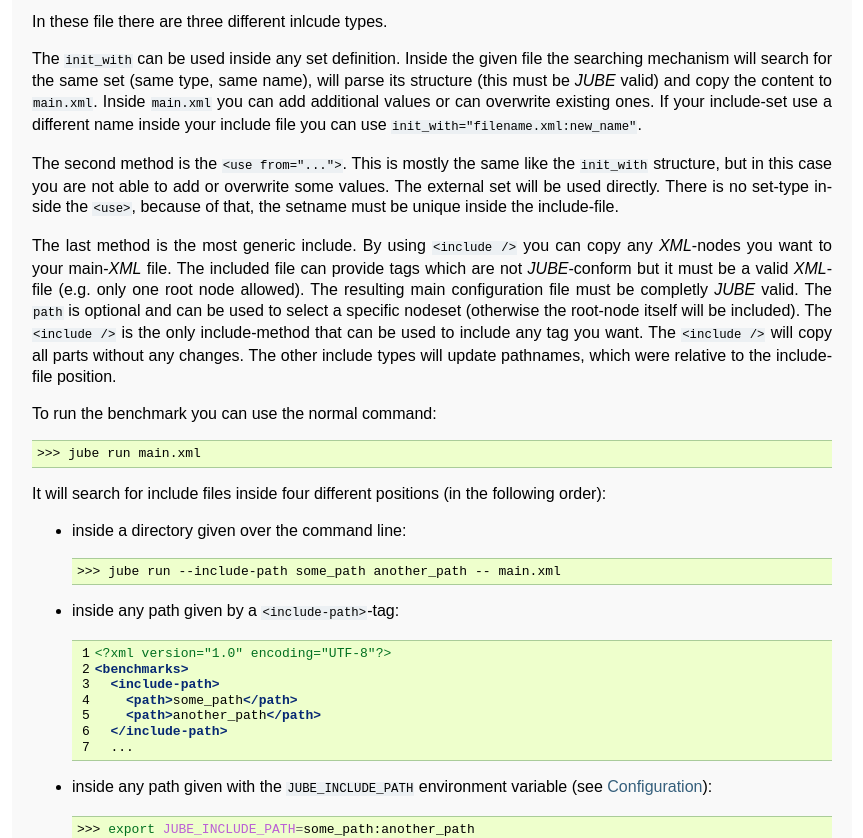
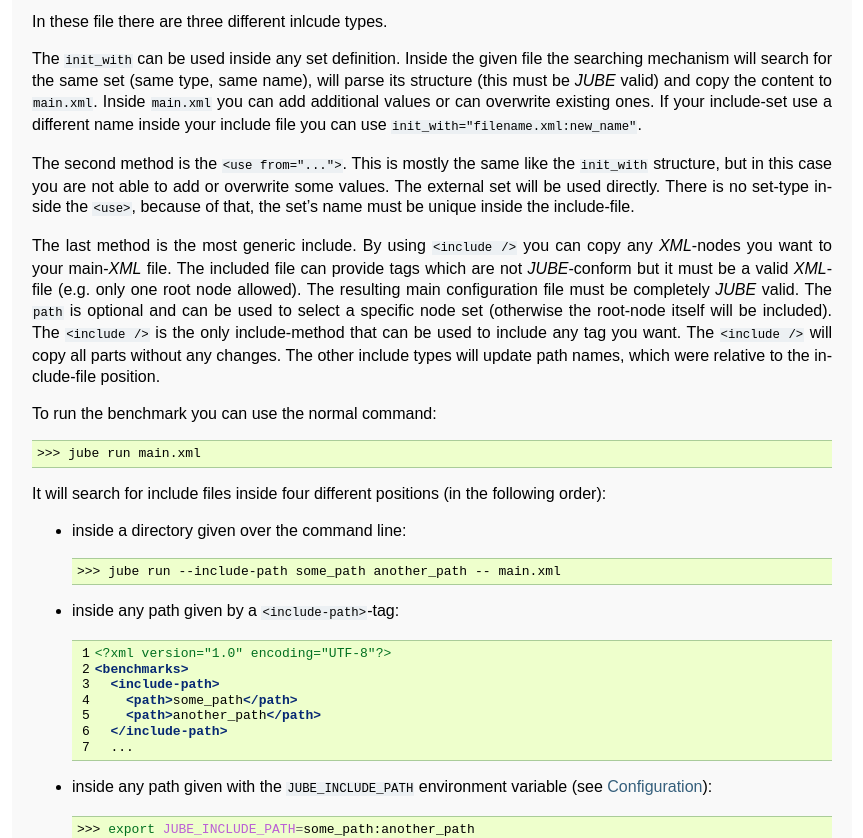
Before and after one commit to FZJ-JSC/JUBE, a Sphinx documentation site: the page built from docs/advanced.rst, in a window 1280 px wide and 900 px high, scrolled down 3837 px, cut to the strip 62-900 px from the top of the window. Shown: the whole strip, without its empty margins (218-1081 px from the left). Built offline with Sphinx 7.4.7, drawn with Linux system fonts in a browser that asks for light colours; some of the changed text lies outside the part shown.

Commit message:
Summary: minor spelling changes

```diff
--- a/docs/advanced.rst
+++ b/docs/advanced.rst
@@ -223,13 +223,13 @@
 The ``init_with`` can be used inside any set definition. Inside the given file the searching mechanism will search for the same set (same type, same name), will parse its structure (this must be *JUBE* valid) and copy the content to
 ``main.xml``. Inside ``main.xml`` you can add additional values or can overwrite existing ones. If your include-set use a different name inside your include file you can use ``init_with="filename.xml:new_name"``.
 
-The second method is the ``<use from="...">``. This is mostly the same like the ``init_with`` structure, but in this case you are not able to add or overwrite some values. The external set will be used directly. There is no set-type inside the ``<use>``, because of that, the setname must
+The second method is the ``<use from="...">``. This is mostly the same like the ``init_with`` structure, but in this case you are not able to add or overwrite some values. The external set will be used directly. There is no set-type inside the ``<use>``, because of that, the set's name must
 be unique inside the include-file.
 
 The last method is the most generic include. By using ``<include />`` you can copy any *XML*-nodes you want to your main-*XML* file. The included file can provide tags which are not *JUBE*-conform but it must be a valid *XML*-file (e.g. only one root node allowed). The
-resulting main configuration file must be completly *JUBE* valid.
-The ``path`` is optional and can be used to select a specific nodeset (otherwise the root-node itself will be included). The ``<include />`` is the only
-include-method that can be used to include any tag you want. The ``<include />`` will copy all parts without any changes. The other include types will update pathnames, which were relative to the include-file position.
+resulting main configuration file must be completely *JUBE* valid.
+The ``path`` is optional and can be used to select a specific node set (otherwise the root-node itself will be included). The ``<include />`` is the only
+include-method that can be used to include any tag you want. The ``<include />`` will copy all parts without any changes. The other include types will update path names, which were relative to the include-file position.
 
 To run the benchmark you can use the normal command::
 
@@ -483,9 +483,9 @@
 to combine all dependent parameter combinations.
 
 Also complete sets can be marked as dependent towards a specific parameter by using this parameter in the ``<use>``-tag. When using parametersets
-out of an other file the correct set-name must be given within the ``from`` attribute, because these sets will be loaded in a preprocessing step before the
+out of an other file the correct set-name must be given within the ``from`` attribute, because these sets will be loaded in a pre-processing step before the
 corresponding parameter will be evaluated. Also sets out of different files can be combined within the same ``<use>`` by using the
-``file1:set1,file2:set2`` syntax. Setnames must be unique.
+``file1:set1,file2:set2`` syntax. The sets' names must be unique.
 
 .. index:: convert
 
```
Also changed, not shown: other parts of docs/advanced.rst (+7 -7 lines).
